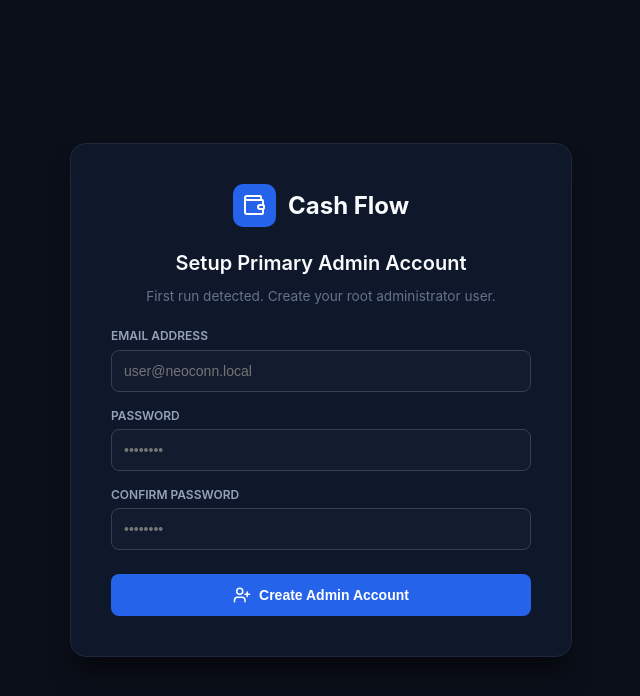
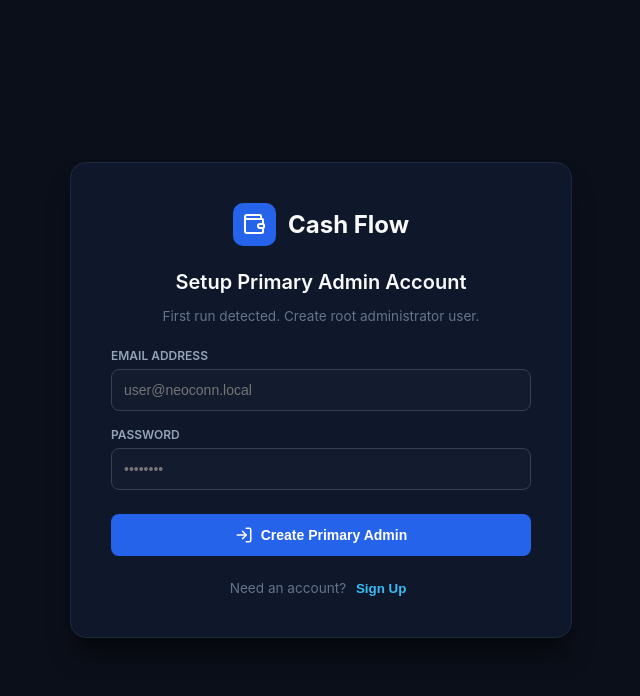
Before and after one commit to jdjones999/cash-flow, a React (Vite) app: page / in a window 1280 px wide. Shown: the top 696 px of the page, without its empty margins (319-959 px from the left). Built offline with nearby package versions, Linux system fonts and the light colour scheme.

Commit message:
fix: force user mode default for subsequent signups

```diff
--- a/src/components/Auth.tsx
+++ b/src/components/Auth.tsx
@@ -9,9 +9,11 @@ interface AuthProps {
 
 export function Auth({ onLoginSuccess }: AuthProps) {
   const users = getUsers();
-  const hasAdmin = users.some(u => u.role === 'admin');
 
-  const [mode, setMode] = useState<'signin' | 'signup'>(hasAdmin ? 'signin' : 'signup');
+  // If ANY user exists in local storage, assume initial admin setup is complete
+  const hasAdmin = users.length > 0;
+
+  const [mode, setMode] = useState<'signin' | 'signup'>('signin');
   const [email, setEmail] = useState('');
   const [password, setPassword] = useState('');
   const [confirmPassword, setConfirmPassword] = useState('');
@@ -26,7 +28,7 @@ export function Auth({ onLoginSuccess }: AuthProps) {
 
     const currentUsers = getUsers();
 
-    // 1. Initial Admin Setup / Sign Up
+    // Sign Up Flow
     if (mode === 'signup') {
       if (password !== confirmPassword) {
         setError('Passwords do not match. Please try again.');
@@ -39,14 +41,15 @@ export function Auth({ onLoginSuccess }: AuthProps) {
         return;
       }
 
+      // First user created on local session gets admin, ALL subsequent signups are standard 'user'
       const isAdminRegistration = currentUsers.length === 0;
 
       const newUser: User = {
         id: `usr_${Date.now()}`,
         email,
-        passwordHash: password, // Simple demo hash representation
+        passwordHash: password,
         role: isAdminRegistration ? 'admin' : 'user',
-        isVerified: isAdminRegistration, // Admin auto-verified, users pending
+        isVerified: isAdminRegistration, // Standard users require verification
         createdAt: new Date().toISOString(),
       };
 
@@ -64,7 +67,7 @@ export function Auth({ onLoginSuccess }: AuthProps) {
       return;
     }
 
-    // 2. Sign In Flow
+    // Sign In Flow
     const user = currentUsers.find(u => u.email.toLowerCase() === email.toLowerCase());
 
     if (!user || user.passwordHash !== password) {
@@ -84,7 +87,6 @@ export function Auth({ onLoginSuccess }: AuthProps) {
     <div style={{ display: 'flex', minHeight: '100vh', backgroundColor: '#0b0f19', justifyContent: 'center', alignItems: 'center', fontFamily: 'Inter, system-ui, sans-serif' }}>
       <div style={{ backgroundColor: '#0f172a', padding: '2.5rem', borderRadius: '16px', border: '1px solid #1e293b', width: '100%', maxWidth: '420px', boxShadow: '0 20px 25px -5px rgba(0, 0, 0, 0.5)' }}>
 
-        {/* Logo */}
         <div style={{ display: 'flex', alignItems: 'center', gap: '0.75rem', justifyContent: 'center', marginBottom: '1.5rem' }}>
           <div style={{ backgroundColor: '#2563eb', padding: '0.6rem', borderRadius: '10px', display: 'flex' }}>
             <Wallet style={{ color: '#ffffff', width: '24px', height: '24px' }} />
@@ -92,15 +94,13 @@ export function Auth({ onLoginSuccess }: AuthProps) {
           <span style={{ fontSize: '1.5rem', fontWeight: '700', color: '#f8fafc' }}>Cash Flow</span>
         </div>
 
-        {/* Mode Title */}
         <h2 style={{ fontSize: '1.25rem', fontWeight: '600', color: '#f8fafc', marginBottom: '0.25rem', textAlign: 'center' }}>
-          {!hasAdmin ? 'Setup Primary Admin Account' : mode === 'signin' ? 'Sign in to your account' : 'Create a new account'}
+          {!hasAdmin ? 'Setup Primary Admin Account' : mode === 'signin' ? 'Sign in to your account' : 'Create Standard User Account'}
         </h2>
         <p style={{ fontSize: '0.85rem', color: '#64748b', marginBottom: '1.5rem', textAlign: 'center' }}>
-          {!hasAdmin ? 'First run detected. Create your root administrator user.' : mode === 'signin' ? 'Enter your credentials to access the portal' : 'Enter your details to register'}
+          {!hasAdmin ? 'First run detected. Create root administrator user.' : mode === 'signin' ? 'Enter credentials to access portal' : 'New accounts require admin approval before login'}
         </p>
 
-        {/* Feedback Alerts */}
         {error && (
           <div style={{ backgroundColor: '#450a0a', border: '1px solid #991b1b', color: '#fca5a5', padding: '0.75rem', borderRadius: '8px', fontSize: '0.85rem', marginBottom: '1rem', display: 'flex', alignItems: 'center', gap: '0.5rem' }}>
             <ShieldAlert style={{ width: '16px', height: '16px', flexShrink: 0 }} />
@@ -159,19 +159,17 @@ export function Auth({ onLoginSuccess }: AuthProps) {
             style={{ backgroundColor: '#2563eb', color: '#ffffff', border: 'none', borderRadius: '8px', padding: '0.75rem', fontWeight: '600', fontSize: '0.875rem', cursor: 'pointer', marginTop: '0.5rem', display: 'flex', alignItems: 'center', justifyContent: 'center', gap: '0.5rem' }}
           >
             {mode === 'signin' ? <LogIn style={{ width: '18px', height: '18px' }} /> : <UserPlus style={{ width: '18px', height: '18px' }} />}
-            {!hasAdmin ? 'Create Admin Account' : mode === 'signin' ? 'Sign In' : 'Register Account'}
+            {!hasAdmin ? 'Create Primary Admin' : mode === 'signin' ? 'Sign In' : 'Register User Account'}
           </button>
         </form>
 
-        {hasAdmin && (
         <div style={{ marginTop: '1.5rem', textAlign: 'center', fontSize: '0.85rem', color: '#64748b' }}>
           {mode === 'signin' ? (
-              <span>Don't have an account? <button onClick={() => { setMode('signup'); setError(''); }} style={{ background: 'none', border: 'none', color: '#38bdf8', cursor: 'pointer', fontWeight: '600' }}>Sign Up</button></span>
+            <span>Need an account? <button onClick={() => { setMode('signup'); setError(''); }} style={{ background: 'none', border: 'none', color: '#38bdf8', cursor: 'pointer', fontWeight: '600' }}>Sign Up</button></span>
           ) : (
             <span>Already registered? <button onClick={() => { setMode('signin'); setError(''); }} style={{ background: 'none', border: 'none', color: '#38bdf8', cursor: 'pointer', fontWeight: '600' }}>Sign In</button></span>
           )}
         </div>
-        )}
 
       </div>
     </div>
```
Lines whose indentation alone changed are shown as unchanged.
